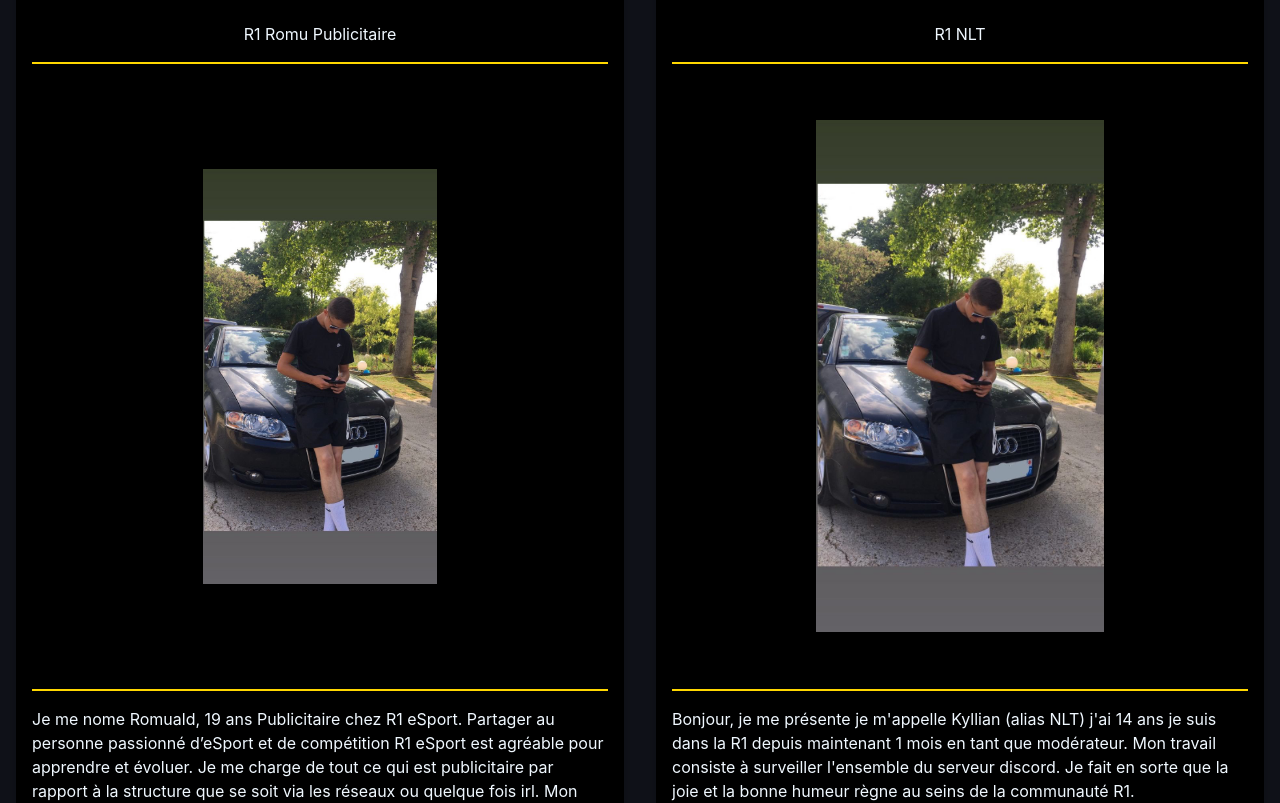
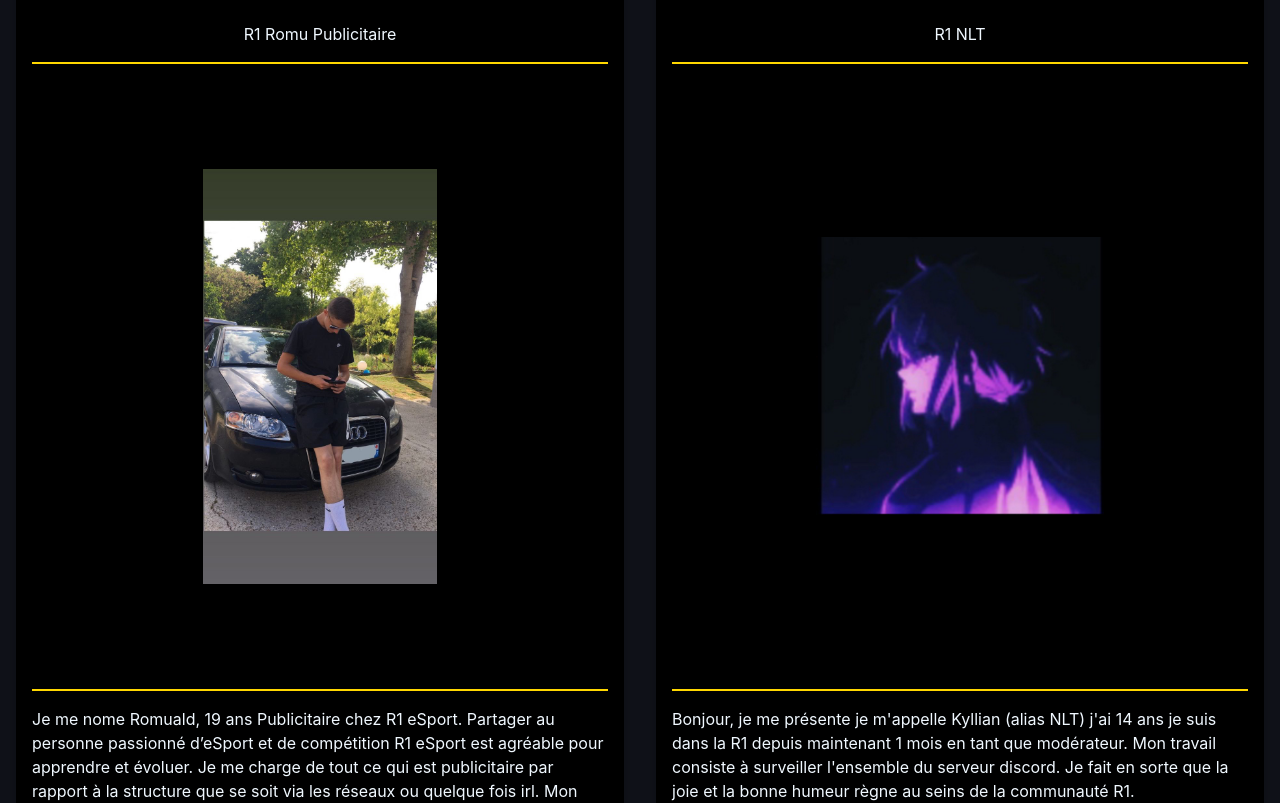
Before and after one commit to MrYogesh0709/Esports, a React (Create React App) app: page /team in a window 1280 px wide. Shown: the part 3200-4003 px from the top of the page. Built offline with nearby package versions, Linux system fonts and the light colour scheme.

Commit message:
data changed

```diff
--- a/src/page/team/Team.js
+++ b/src/page/team/Team.js
@@ -12,6 +12,8 @@ import dabbz from "../../images/fortnite/daabz.jpg";
 import gifted from "../../images/fortnite/grfted.jpg";
 import manon from "../../images/manon.jpg";
 import romu from "../../images/communaction/romu.jpg";
+import nlt from "../../images/communaction/nlt.jpg";
+import vexy from "../../images/fortnite/vexy.jpg";
 const Team = () => {
   return (
     <>
@@ -189,7 +191,7 @@ const Team = () => {
             <div className="p1name">R1 NLT</div>
             <div className="p1line"></div>
             <div className="p1image">
-              <img src={romu} alt="Romu" className="manon-image" />
+              <img src={nlt} alt="Romu" className="manon-image" />
             </div>
             <div className="p1line"></div>
             <div className="p1info">
@@ -441,7 +443,7 @@ const Team = () => {
             <div className="p1name">R1 Vexy Joueur</div>
             <div className="p1line"></div>
             <div className="p1image">
-              <img src={gifted} alt="R1 Gifted" className="team-image" />
+              <img src={vexy} alt="R1 Gifted" className="team-image" />
             </div>
             <div className="p1line"></div>
             <div className="p1info">
```
Also changed, not shown: src/images/communaction/nlt.jpg (added), src/images/fortnite/vexy.jpg (added).
